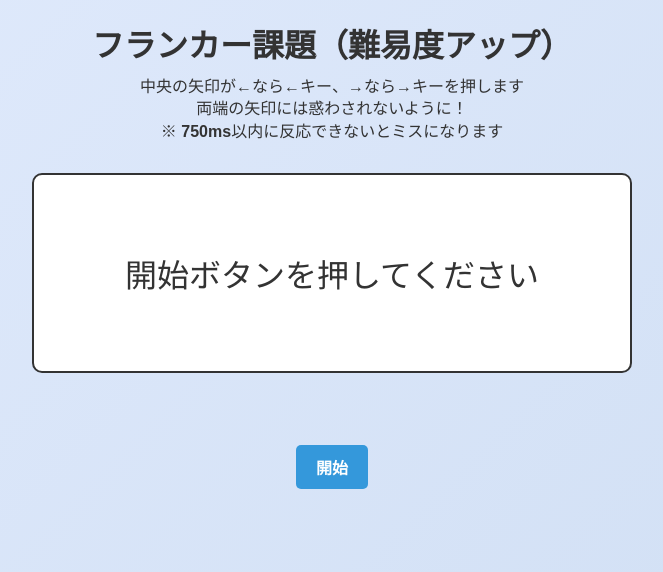
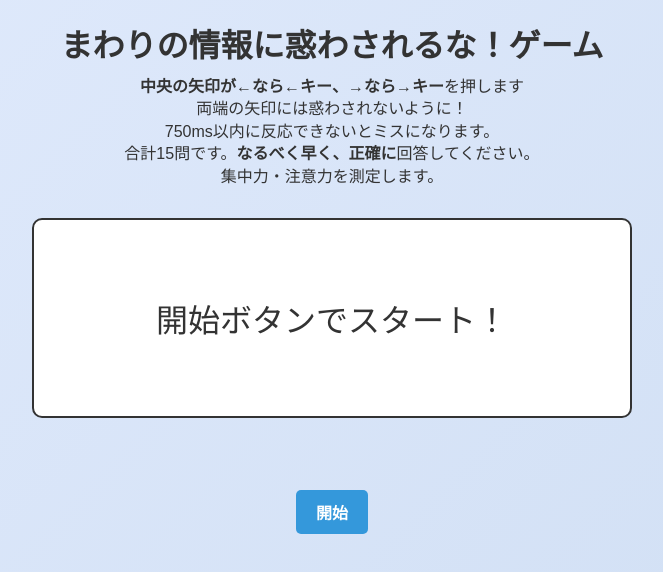
Before and after one commit to Rikkkkkin/flanker, a plain HTML site: page index.html in a window 1280 px wide. Shown: the whole page, without its empty margins (308-971 px from the left). Drawn offline with Linux system fonts and the light colour scheme.

Commit message:
Add files via upload

```diff
--- a/index.html
+++ b/index.html
@@ -2,7 +2,7 @@
 <html lang="ja">
 <head>
   <meta charset="UTF-8">
-  <title>フランカー課題（難易度アップ）</title>
+  <title>フランカー課題</title>
   <style>
     * {
       box-sizing: border-box;
@@ -65,14 +65,16 @@
   </style>
 </head>
 <body>
-  <h1>フランカー課題（難易度アップ）</h1>
+  <h1>まわりの情報に惑わされるな！ゲーム</h1>
   <div id="instruction">
-    <p>中央の矢印が←なら←キー、→なら→キーを押します</p>
+    <p><strong>中央の矢印が←なら←キー、→なら→キー</strong>を押します</p>
     <p>両端の矢印には惑わされないように！</p>
-    <p>※ <strong>750ms</strong>以内に反応できないとミスになります</p>
+    <p>750ms以内に反応できないとミスになります。</p>
+    <p>合計15問です。<strong>なるべく早く、正確に</strong>回答してください。</p>
+    <p>集中力・注意力を測定します。</p>
   </div>
 
-  <div id="task-area">開始ボタンを押してください</div>
+  <div id="task-area">開始ボタンでスタート！</div>
   <div id="info"></div>
   <button id="start-btn">開始</button>
 
@@ -85,7 +87,7 @@
     const startBtn = document.getElementById("start-btn");
 
     // 試行数を20に増やす
-    const TRIAL_COUNT = 20;
+    const TRIAL_COUNT = 15;
 
     // CongruentとIncongruentの割合を設定 (例：30%/70%)
     const CONGRUENT_COUNT = Math.floor(TRIAL_COUNT * 0.3);
```
